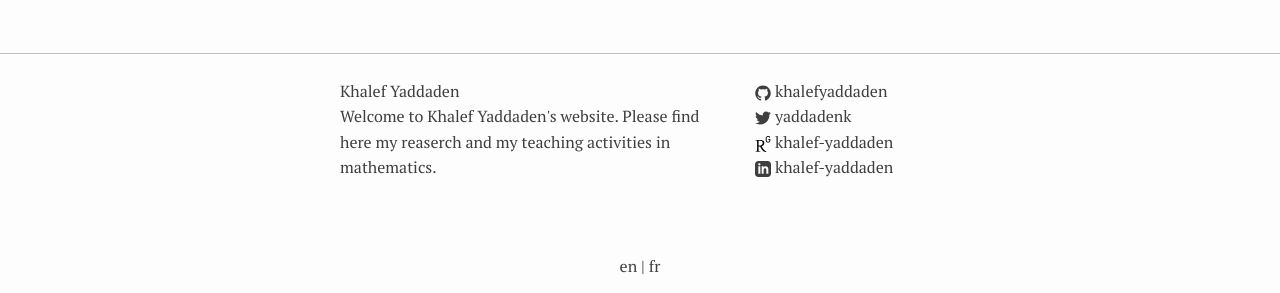
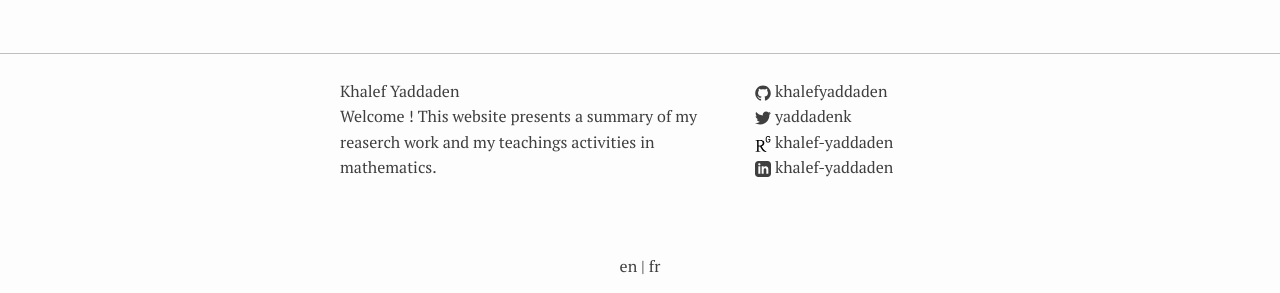
Before and after one commit to khalefyaddaden/khalefyaddaden.github.io, a Jekyll site: the page built from index.markdown, in a window 1280 px wide. Shown: the part 1042-1335 px from the top of the page. Built offline with Jekyll 4.4.1, drawn with Linux system fonts in a browser that asks for light colours.

Commit message:
Update _config.yml

```diff
--- a/_config.yml
+++ b/_config.yml
@@ -24,10 +24,10 @@ curriculum:
   name: curriculum vitae
   url: https://khalefyaddaden.github.io/cv_yaddaden_2023.pdf
 description:
-  en: "Welcome to Khalef Yaddaden's website. Please find here my reaserch and my teaching
+  en: "Welcome ! This website presents a summary of my reaserch work and my teachings
   activities in mathematics."
-  fr: "Bienvenue sur le site de Khalef Yaddaden. Veuillez trouverer ici mes activités
-  de recherche et d'enseignement en mathématiques."
+  fr: "Bienvenue ! Ce site présente un résumé de mes travaux de recherche et d'enseignement
+  en mathématiques."
 url: "https://khalefyaddaden.github.io" # the base hostname & protocol for your site, e.g. http://example.com
 github_username: khalefyaddaden
 twitter_username: YaddadenK
```
